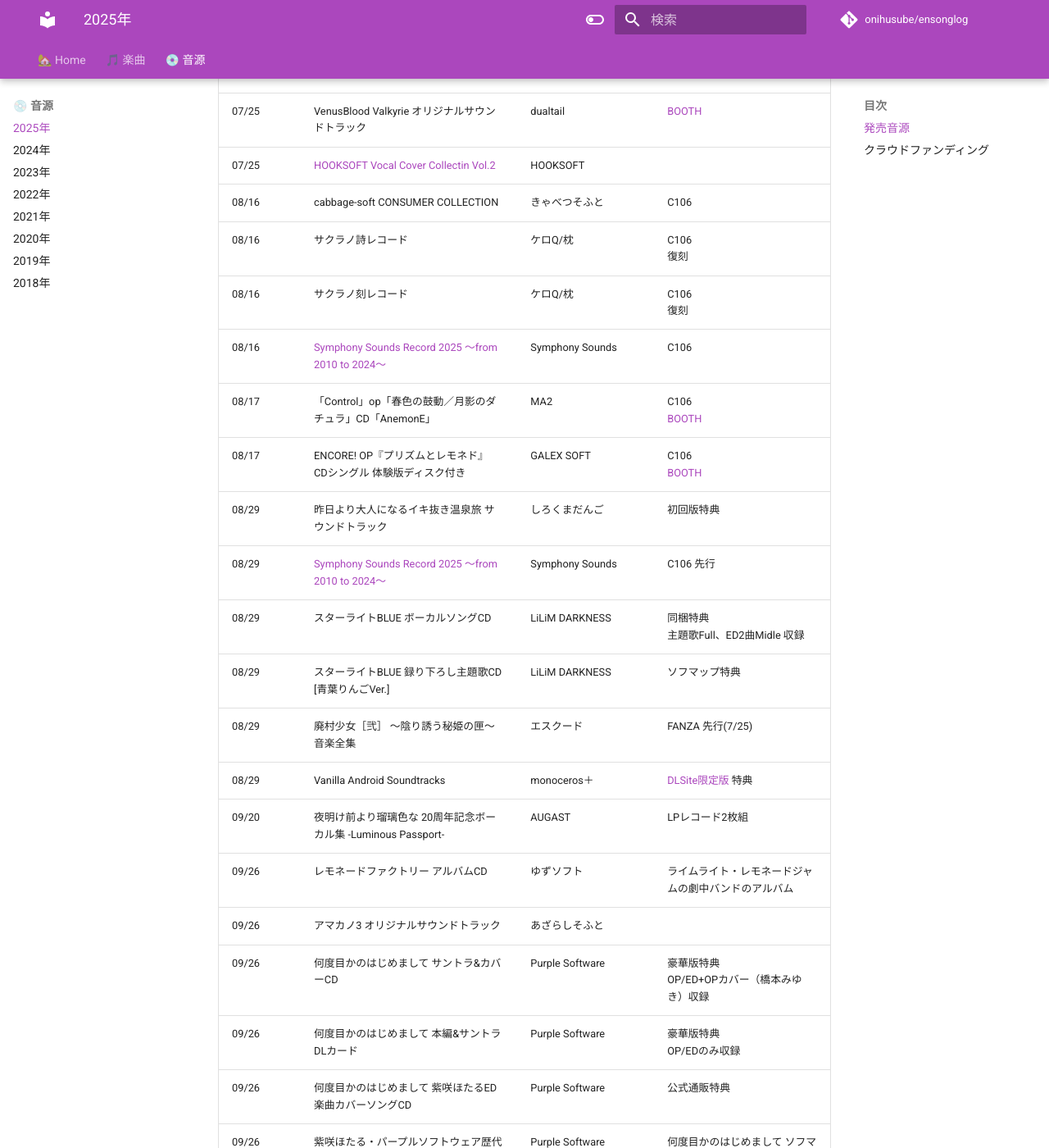
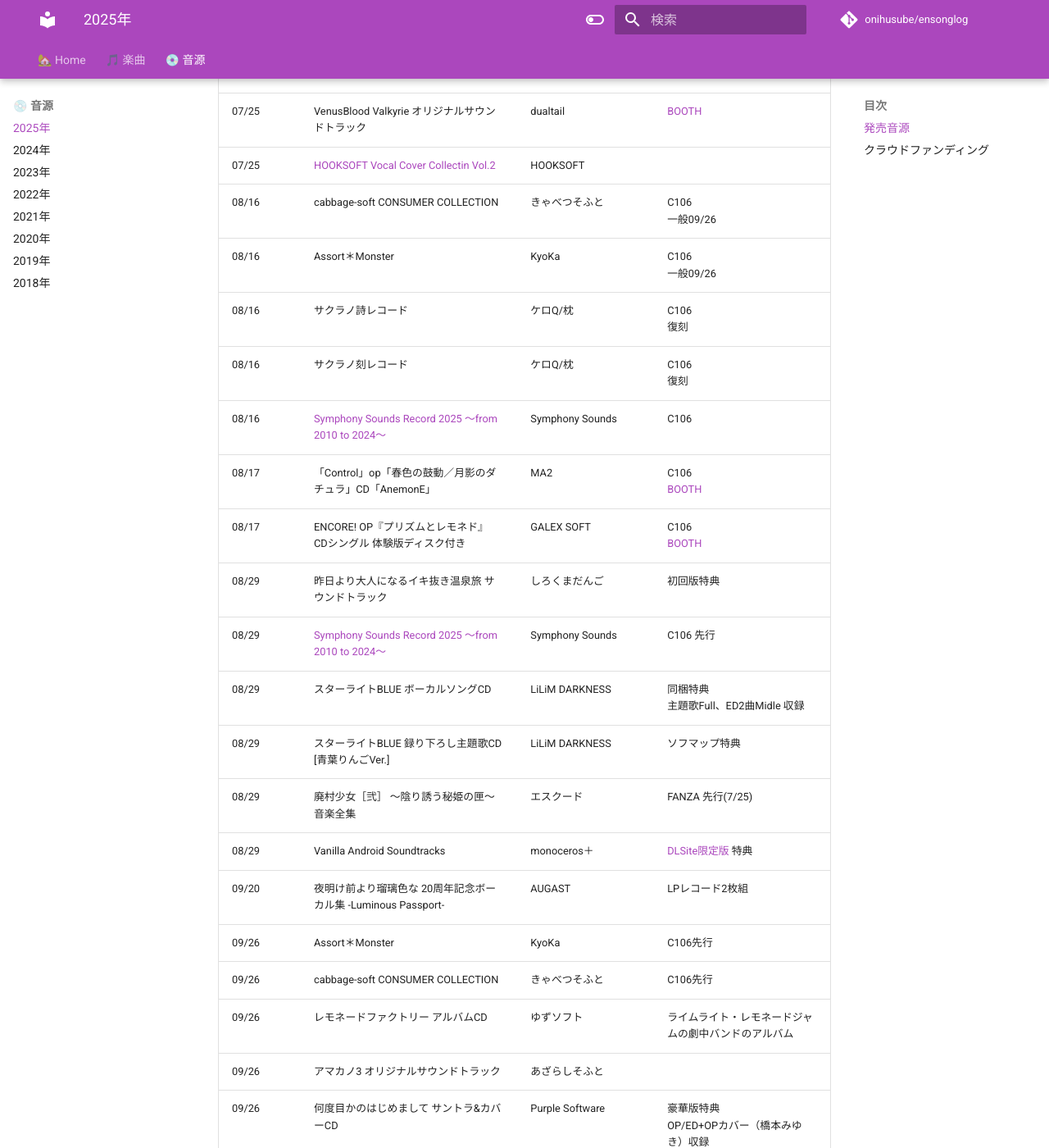
Before and after one commit to onihusube/ensonglog, an MkDocs documentation site: the page built from docs/2025/音源.md, in a window 1280 px wide and 1400 px high, scrolled down 8274 px. Shown: the whole window at 82% size. Built offline with MkDocs 1.6.1 and Material for MkDocs 9.7.7, drawn with Linux system fonts in a browser that asks for light colours; comment, search, counter and statistics services are not loaded.

Commit message:
Assort＊Monster追記

```diff
--- a/docs/2025/音源.md
+++ b/docs/2025/音源.md
@@ -128,7 +128,8 @@
 | 07/25 | 廃村少女［弐］ ～陰り誘う秘姫の匣～ 音楽全集 | エスクード | FANZA先行、一般08/29 |
 | 07/25 | VenusBlood Valkyrie オリジナルサウンドトラック | dualtail | [BOOTH](https://booth.pm/ja/items/7148325) |
 | 07/25 | [HOOKSOFT Vocal Cover Collectin Vol.2](./音源個別/HOOKSOFT%20Vocal%20Cover%20Collectin%20Vol.2.md) | HOOKSOFT |  |
-| 08/16 | cabbage-soft CONSUMER COLLECTION | きゃべつそふと | C106 </br> |
+| 08/16 | cabbage-soft CONSUMER COLLECTION | きゃべつそふと | C106 </br> 一般09/26 |
+| 08/16 | Assort＊Monster | KyoKa | C106 </br> 一般09/26 |
 | 08/16 | サクラノ詩レコード | ケロQ/枕 | C106 </br> 復刻 |
 | 08/16 | サクラノ刻レコード | ケロQ/枕 | C106 </br> 復刻 |
 | 08/16 | [Symphony Sounds Record 2025 ～from 2010 to 2024～](./音源個別/Symphony%20Sounds%20Record%202025%20～from%202010%20to%202024～.md) | Symphony Sounds | C106 |
@@ -141,6 +142,8 @@
 | 08/29 | 廃村少女［弐］ ～陰り誘う秘姫の匣～ 音楽全集 | エスクード | FANZA 先行(7/25) |
 | 08/29 | Vanilla Android Soundtracks |	monoceros＋ | [DLSite限定版](https://www.dlsite.com/pro/work/=/product_id/VJ01004213.html) 特典 |
 | 09/20 | 夜明け前より瑠璃色な 20周年記念ボーカル集 -Luminous Passport- |	AUGAST | LPレコード2枚組 |
+| 09/26 | Assort＊Monster | KyoKa | C106先行 |
+| 09/26 | cabbage-soft CONSUMER COLLECTION | きゃべつそふと | C106先行 |
 | 09/26 | レモネードファクトリー アルバムCD |	ゆずソフト | ライムライト・レモネードジャムの劇中バンドのアルバム |
 | 09/26 | アマカノ3 オリジナルサウンドトラック | あざらしそふと |  |
 | 09/26 | 何度目かのはじめまして サントラ&カバーCD | Purple Software | 豪華版特典 </br> OP/ED+OPカバー（橋本みゆき）収録 |
```
